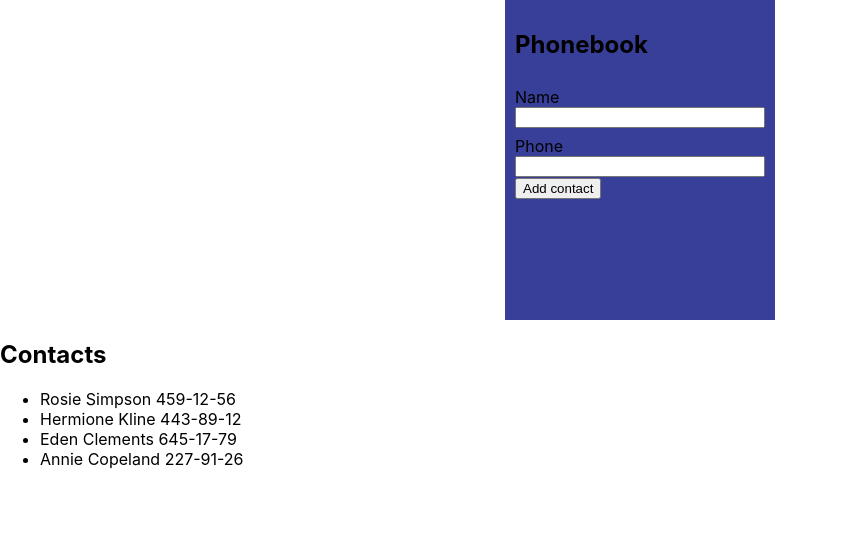
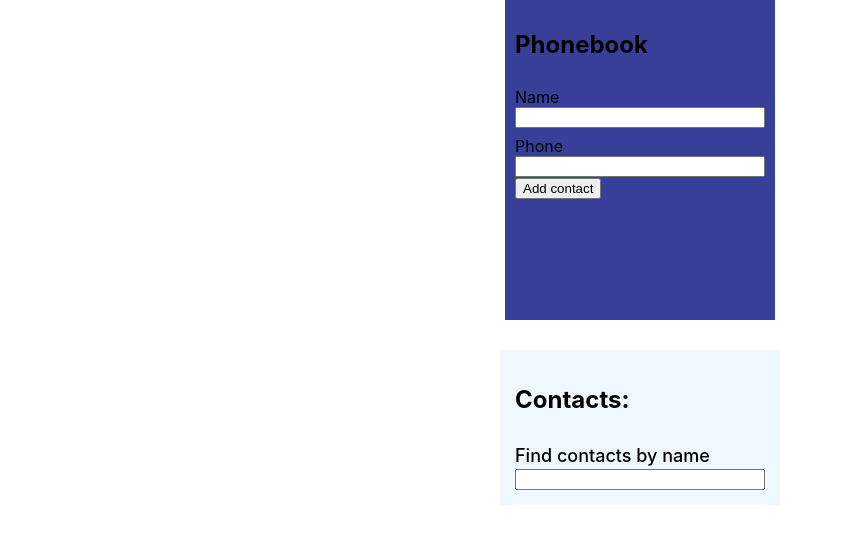
Before and after one commit to Den4icGuti/goit-react-hw-02-phonebook, a React (Create React App) app: page / in a window 1280 px wide. Shown: the top 544 px of the page, without its empty margins (0-842 px from the left). Built offline with nearby package versions, Linux system fonts and the light colour scheme.

Commit message:
add method filter

```diff
--- a/src/components/App.jsx
+++ b/src/components/App.jsx
@@ -1,6 +1,7 @@
 import React, { Component } from "react";
 import Form from "./Forma/Forma";
 import UserList from "./UserList/UserList";
+import SearchByName from "./Filter/Filter";
 import data from './data/data.json';
 
 
@@ -8,8 +9,10 @@ import data from './data/data.json';
 class App extends Component {
 
   state = {
-  contacts:data,
-  filter:''
+    contacts: data,
+    name: '',
+    number:'',
+    filter:''
   }
 
   //==Получаем данные через props при сабмите формы==//
@@ -17,18 +20,29 @@ class App extends Component {
     console.log(dataUser);
   }
 
+  //===Метод меняeющий сотояния поля Filter===//
+  onChangeFilter = e => {
+    this.setState({ filter: e.currentTarget.value })
+  }
+
+  getNameBySearch = () => {
+    const { filter, contacts } = this.state;
+    const normaLize = filter.toLowerCase();
+
+    return contacts.filter(searchName =>
+    searchName.name.toLowerCase().includes(normaLize))
+  }
+
   render() {
+    const { filter } = this.state;
+    // const visibleSearchName = this.getNameBySearch();
+    return (
+      <div>
+        <Form onSubmit={this.onHandlerSubmit}/>
+        <SearchByName title="Contacts" value={filter} onChange={this.onChangeFilter}/>
 
-    return (
-      <>
-        <Form onSubmit={this.onHandlerSubmit}/>
-
-
-            <UserList title="Contacts" item={data} />
-
-
-
-      </>
+        {/* {this.contacts.length  > 0 ? ('fefwfwe') :   <UserList item={data} /> } */}
+      </div>
      );
   }
 }
--- a/src/components/Filter/Filter.jsx
+++ b/src/components/Filter/Filter.jsx
@@ -0,0 +1,15 @@
+import styles from './Filter.module.css'
+
+const SearchByName = ({value,title,onChange}) => {
+  return (
+    <div className={styles.BoxFilter}>
+       <h2>{title}:</h2>
+      <label className={styles.Filter} >Find contacts by name
+        <input type='text' name={value} onChange={onChange}></input>
+      </label>
+    </div>
+
+  )
+}
+
+export default SearchByName;
--- /dev/null
+++ b/src/components/Filter/Filter.module.css
@@ -0,0 +1,17 @@
+.BoxFilter {
+  width: 250px;
+  height: auto;
+  background-color: aliceblue;
+  padding: 15px;
+  margin: 0 auto;
+  margin-top: 30px;
+}
+
+.Filter {
+  display: flex;
+  flex-direction: column;
+  padding-top: 8px;
+  font-size: 18px;
+  font-weight: 500;
+  line-height: 1.5;
+}
--- a/src/components/UserList/UserList.jsx
+++ b/src/components/UserList/UserList.jsx
@@ -1,9 +1,10 @@
 import PropTypes from "prop-types";
+import styles from './UserList.module.css'
 
-const userList = ({ item, title }) => {
+const userList = ({ item }) => {
   return (
-    <>
-      <h2>{title}</h2>
+    <div className={styles.ListUsers}>
+
       <ul>
         {item.map(({ id, name, number }) => (
           <li key={id}>
@@ -12,7 +13,7 @@ const userList = ({ item, title }) => {
           </li>
         ))}
       </ul>
-    </>
+    </div>
 
   );
 };
--- /dev/null
+++ b/src/components/UserList/UserList.module.css
@@ -0,0 +1,6 @@
+.ListUsers {
+  margin: 0 auto;
+  width: 250px;
+  height: auto;
+  padding: 15px;
+}
```
